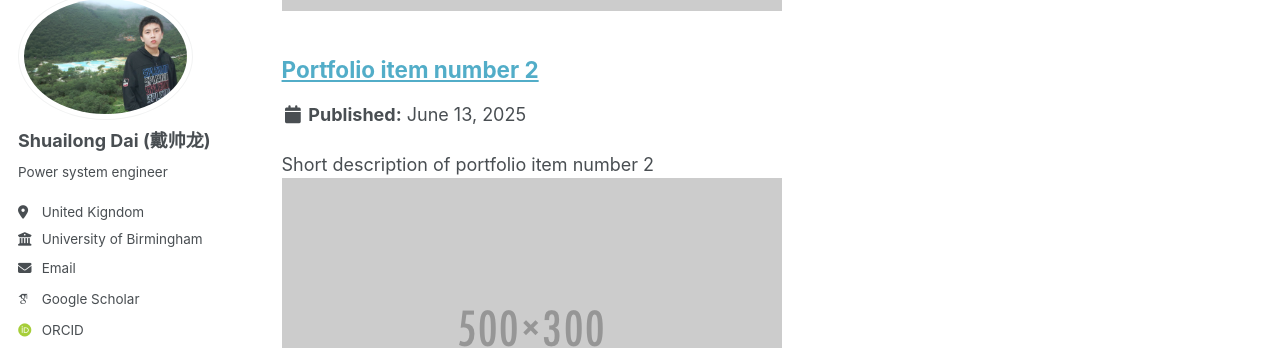
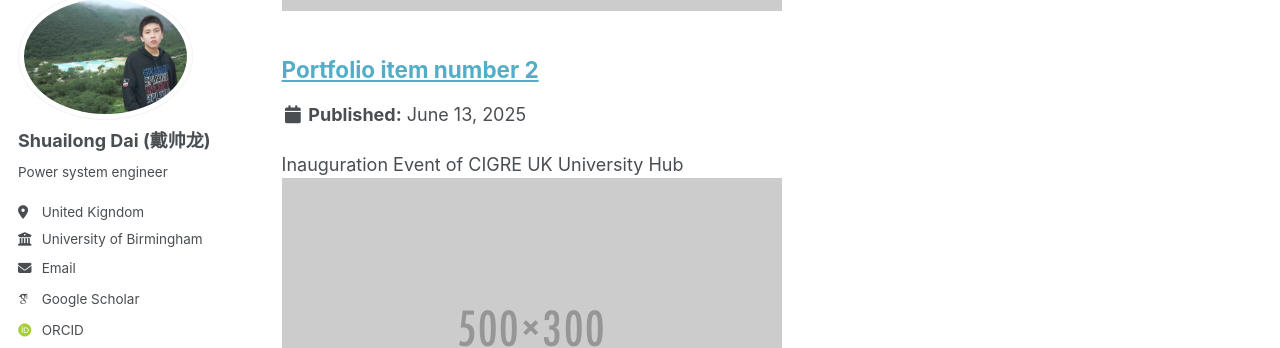
Before and after one commit to ShuailongDai/ShuailongDai.github.io, a Jekyll site: the page built from _pages/portfolio.html, in a window 1280 px wide and 900 px high, scrolled down 478 px. Shown: the part 106-454 px from the top of the window. Built offline with Jekyll 4.4.1, drawn with Linux system fonts in a browser that asks for light colours; some web fonts are replaced.

Commit message:
Update portfolio-2.html

```diff
--- a/_portfolio/portfolio-2.html
+++ b/_portfolio/portfolio-2.html
@@ -1,6 +1,6 @@
 ---
 title: "Portfolio item number 2"
-excerpt: "Short description of portfolio item number 2 <br/><img src='/images/500x300.png'>"
+excerpt: "Inauguration Event of CIGRE UK University Hub <br/><img src='/images/500x300.png'>"
 collection: portfolio
 ---
 
```
